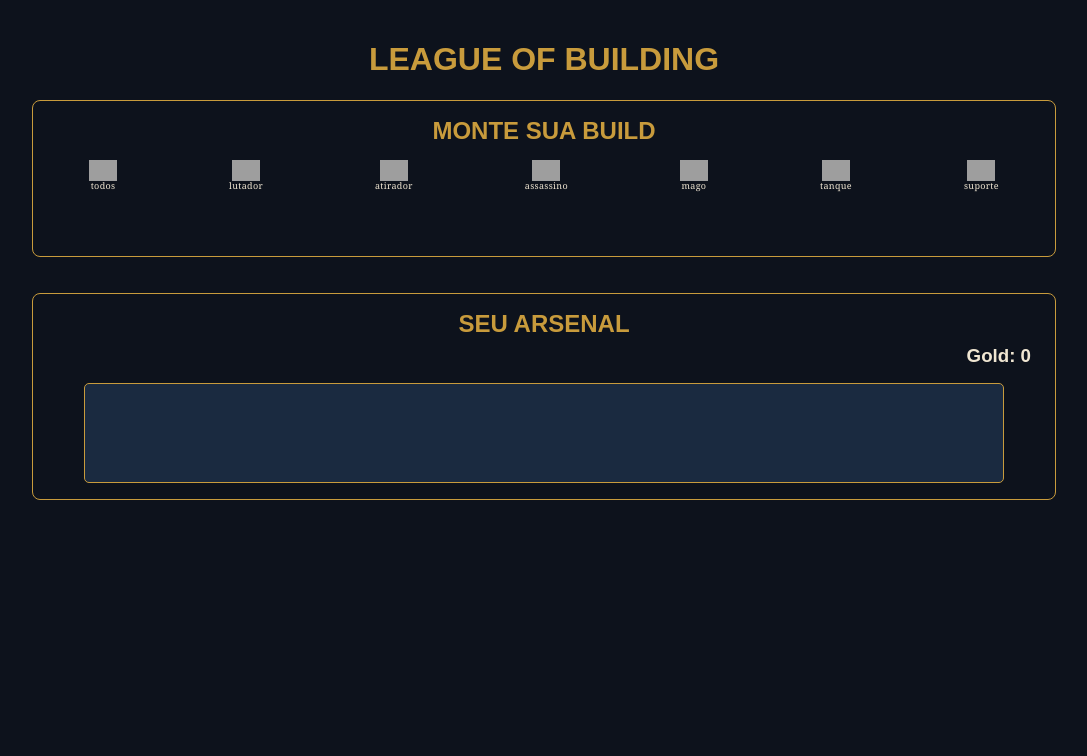
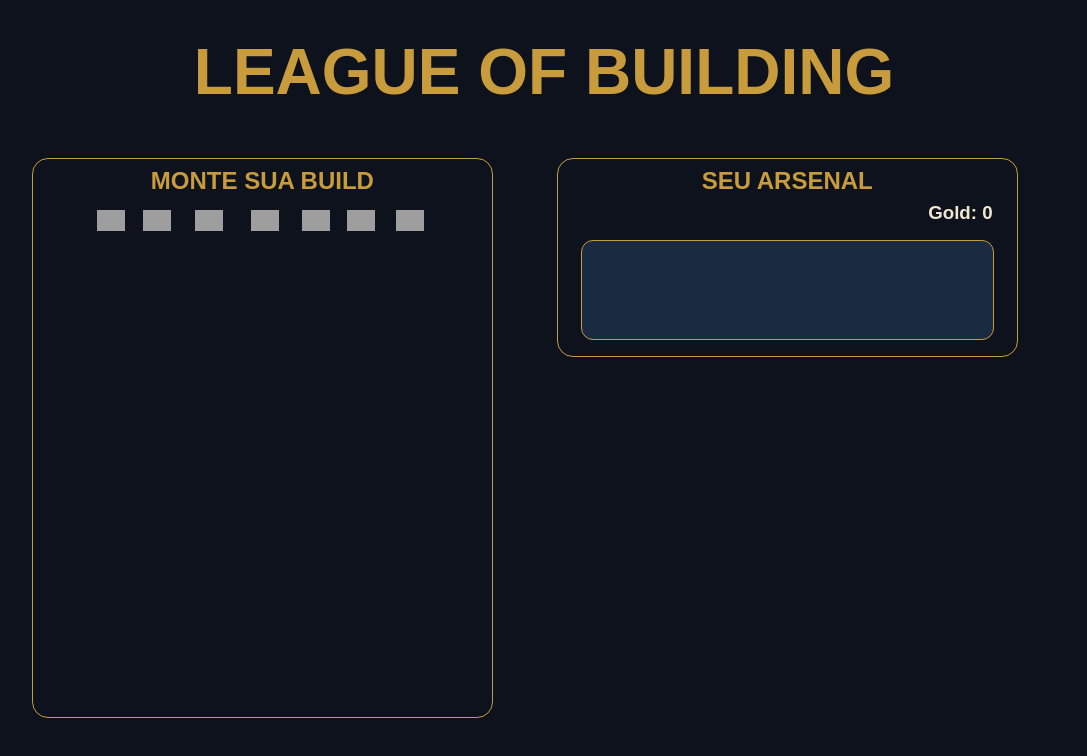
Before and after one commit to maxadobr/leagueofbuilding, a plain HTML site: page index.html in a window 1280 px wide. Shown: the whole page, without its empty margins (96-1183 px from the left). Drawn offline with Linux system fonts and the light colour scheme; no server answers; grey boxes are pictures that could not be loaded.

Commit message:
feat: added media query pc (1100+px)

```diff
--- a/assets/css/global.css
+++ b/assets/css/global.css
@@ -32,7 +32,7 @@ h1 {
 }
 
 h2 {
-    margin: 1rem 0 0.5rem 0;
+    margin: 0.5rem 0;
     text-transform: uppercase;
     color: var(--fg-color);
 }
@@ -40,3 +40,10 @@ h2 {
 h3 {
     margin: 0;
 }
+
+@media (min-width: 1100px) {
+    h1 {
+        font-size: 4rem;
+        margin: 1rem 0;
+    }
+}
--- a/assets/css/style.css
+++ b/assets/css/style.css
@@ -1,28 +1,33 @@
 .builder {
     display: flex;
-    margin: auto;
-    margin-top: 20px;
-    gap: 1rem;
+    flex-direction: column;
+    padding: 5vw 0;
+    gap: 0.5rem;
     flex-wrap: wrap;
     width: 100%;
-    justify-content: center;
+    align-content: center;
 }
 
 .shop {
+    display: flex;
+    flex-direction: column;
     border: 1px solid var(--fg-color);
-    border-radius: 0.5rem;
+    border-radius: 1rem;
     width: 80vw;
+    max-width: 460px;
+    min-width: 320px;
 }
 
 #itemList {
     display: grid;
     grid-auto-flow: row;
-    grid-template-columns: repeat(5, 64px);
+    grid-template-columns: repeat(4, 64px);
+    gap: 1rem 0.5rem;
     max-height: 224px;
     overflow-y: auto;
     overflow-x: hidden;
-    padding: 1rem;
-    justify-items: center;
+    padding: 0.5rem;
+    margin: 0;
     justify-content: center;
     width: 98%;
 
@@ -34,9 +39,9 @@
 .filters {
     display: flex;
     justify-content: center;
-    padding-top: 0.5rem;
+    padding: 0 1rem;
     width: 100%;
-    justify-content: space-around;
+    justify-content: space-between;
 }
 
 .filter {
@@ -59,11 +64,18 @@
     font-size: xx-small;
     letter-spacing: 0.02rem;
     font-weight: 100;
+    visibility: hidden;
+}
+
+.item:hover {
+    filter: brightness(1.2);
+    filter: hue-rotate(1.05);
 }
 
 .item {
     display: flex;
     flex-direction: column;
+    gap: 0.5rem;
     align-items: center;
     justify-items: center;
     justify-content: center;
@@ -74,7 +86,7 @@
 
 .item img {
     border: solid 1px var(--bg-secondary);
-    border-radius: 5px;
+    border-radius: 0.4rem;
 }
 
 .arsenal {
@@ -82,13 +94,15 @@
     margin-top: 20px;
     display: flex;
     flex-direction: column;
-    border-radius: 0.5rem;
     width: 100%;
+    max-width: 460px;
+    min-width: 320px;
     height: min-content;
     justify-content: center;
     align-items: center;
     width: 80vw;
     border: 1px solid var(--fg-color);
+    border-radius: 1rem;
 }
 
 .arsenal header {
@@ -113,7 +127,7 @@
     gap: 0.5rem;
     background-color: var(--bg-lighter);
     border: 1px solid var(--fg-color);
-    border-radius: 5px;
+    border-radius: 0.75rem;
     align-content: center;
     justify-items: center;
     justify-content: center;
@@ -141,6 +155,49 @@
     display: none;
 }
 
+@media (min-width: 1100px) {
+    .builder {
+        flex-direction: row;
+        margin: auto;
+        max-width: 80vw;
+        gap: 5vw;
+        padding: 2rem 0;
+    }
+
+    .shop,
+    .arsenal {
+        max-width: 45%;
+        margin: 0;
+    }
+
+    .filters {
+        padding: 0.5rem 4rem;
+    }
+
+    #itemList {
+        max-height: none;
+        height: 100%;
+        grid-template-columns: repeat(5, 72px);
+        gap: 2rem 1rem;
+    }
+
+    .item img,
+    .stage .item img {
+        height: 72px;
+        width: 72px;
+    }
+
+    .shop {
+        height: 70vh;
+    }
+
+    .stage {
+        grid-template-columns: repeat(5, 72px);
+        gap: 2rem 1rem;
+        padding: 2rem 1rem;
+    }
+}
+
 .debug {
     border: solid 1px red;
 }
```
